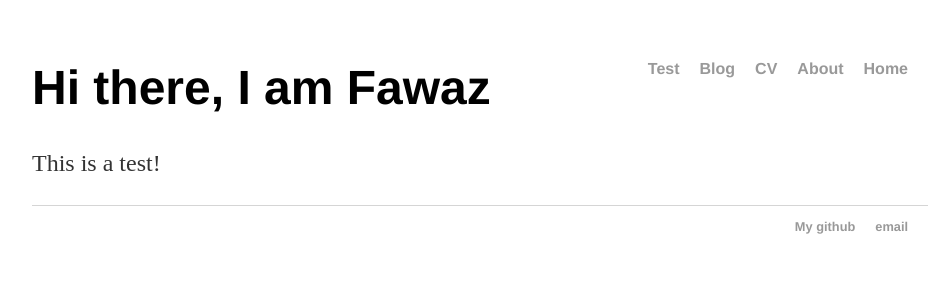
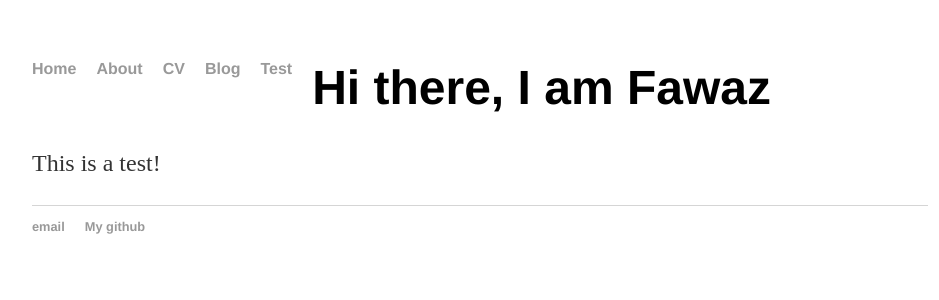
Before and after one commit to fawaz-dabbaghieh/fawaz-dabbaghieh.github.io, a Jekyll site: the page built from index.html, in a window 1280 px wide. Shown: the top 300 px of the page, without its empty margins (160-1099 px from the left). Built offline with Jekyll 4.4.1, drawn with Linux system fonts in a browser that asks for light colours.

Commit message:
Updated navigation bar

```diff
--- a/css/main.css
+++ b/css/main.css
@@ -2,9 +2,11 @@ body {
     margin: 60px auto;
     width: 70%;
 }
+
 li {
-    float: right;
+    float: left;
 }
+
 nav ul, footer ul {
     font-family:'Helvetica', 'Arial', 'Sans-Serif';
     padding: 0px;
@@ -15,6 +17,7 @@ nav ul li, footer ul li {
     display: inline;
     margin-right: 20px;
 }
+
 a {
     text-decoration: none;
     color: #999;
@@ -22,19 +25,47 @@ a {
 a:hover {
     text-decoration: underline;
 }
+
 h1 {
     font-size: 3em;
     font-family:'Helvetica', 'Arial', 'Sans-Serif';
 }
+
 p {
     font-size: 1.5em;
     line-height: 1.4em;
     color: #333;
 }
+
 footer {
     border-top: 1px solid #d5d5d5;
     font-size: .8em;
 }
+
+.topnav {
+  overflow: hidden;
+  background-color: #ffffff;
+}
+
+.topnav a {
+  float: left;
+  display: block;
+  color: black;
+  text-align: center;
+  padding: 14px 16px;
+  text-decoration: none;
+  font-size: 17px;
+  border-bottom: 3px solid transparent;
+}
+
+.topnav a:hover {
+  border-bottom: 2px solid grey;
+}
+
+.topnav a.active {
+  border-bottom: 2px solid grey;
+}
+
 
 ul.posts {
     margin: 20px auto 40px;
```
